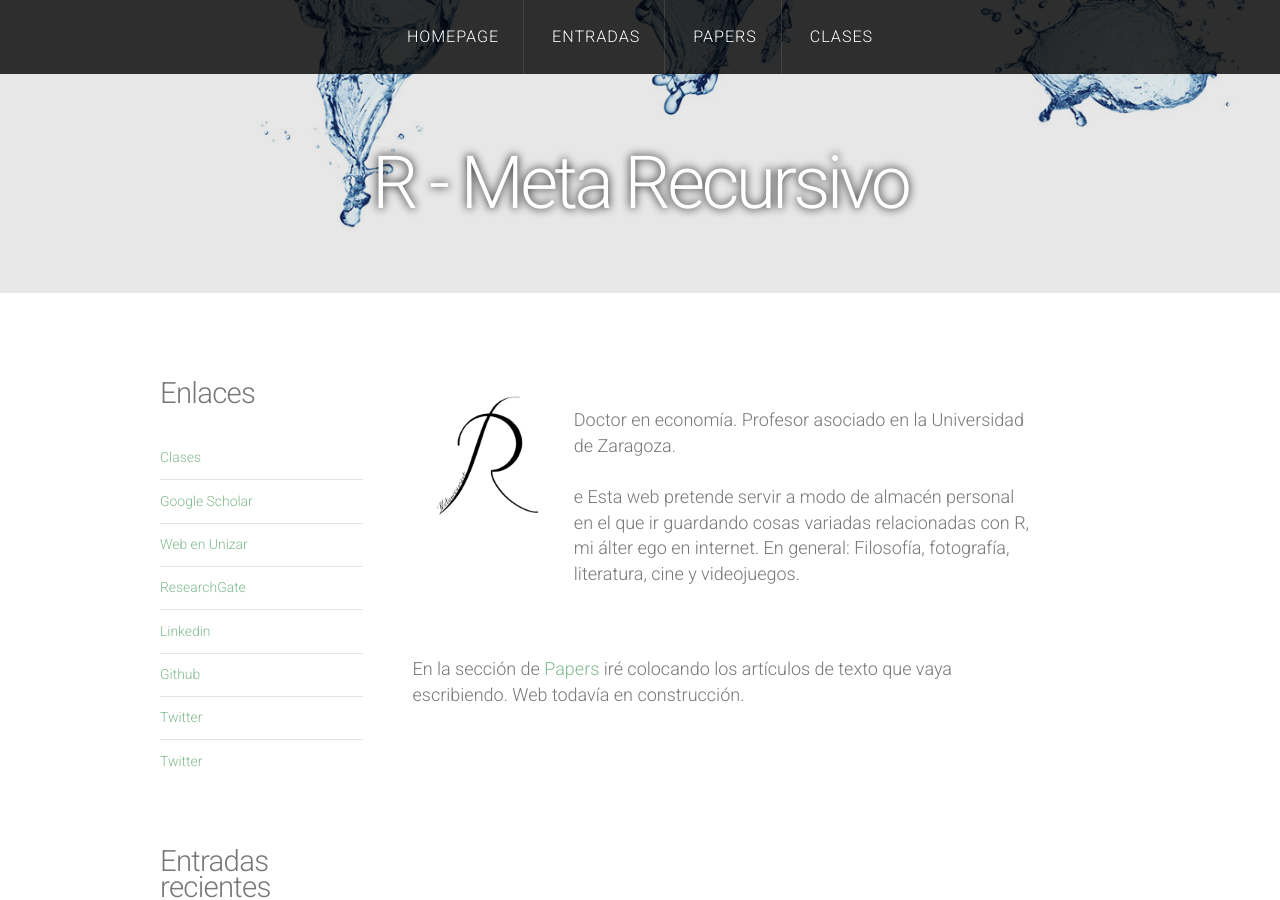
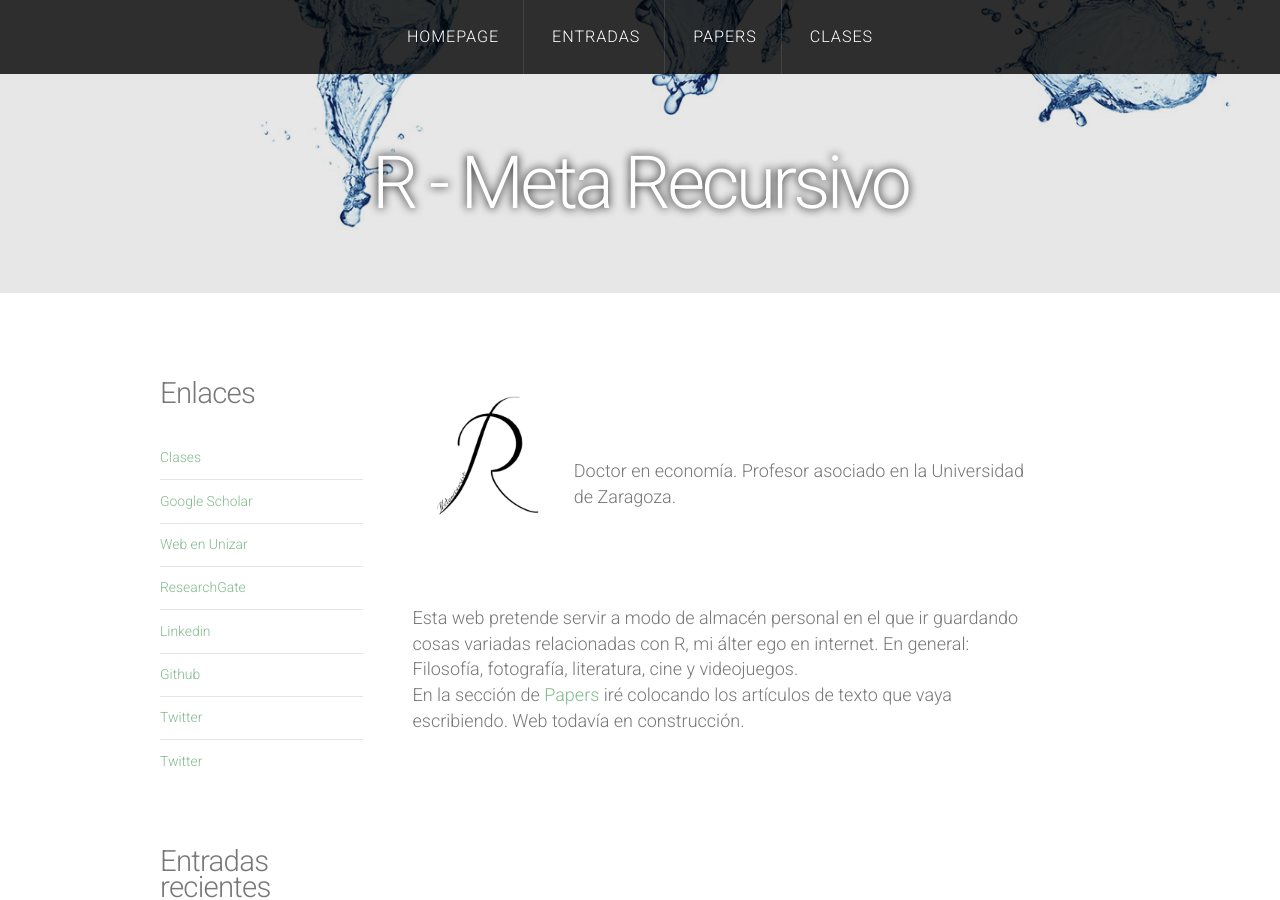
Before and after one commit to metarecursivo/metarecursivo.github.io, a Jekyll site: the page built from index.html, in a window 1280 px wide and 900 px high. Built offline with Jekyll 4.4.1, drawn with Linux system fonts in a browser that asks for light colours; nearby versions of some CDN libraries; the list of posts is cut into pages by our own code.

Commit message:
homepage1

```diff
--- a/index.html
+++ b/index.html
@@ -14,16 +14,21 @@
 					<br>
 
 					<ul>
-						<li style=margin-left:11em> <p style="font-size:18px"> Doctor en economía. Profesor asociado en la Universidad de Zaragoza.
+						<li style=margin-left:11em> <p style="font-size:18px">
 						<br>
-						<br>e
-						Esta web pretende servir a modo de almacén personal en el que ir guardando cosas variadas relacionadas con R, mi álter ego en internet. En general: Filosofía, fotografía, literatura, cine y videojuegos. </p></li>
+						<br>
+						Doctor en economía. Profesor asociado en la Universidad de Zaragoza.
+						<br>
+						<br>
+						 </p></li>
 					</ul>
 				</section>
 
 				<br>
 
-				<p align="left" style="font-size:18px">En la sección de <a href="/entradas.html">Papers</a> iré colocando los artículos de texto que vaya escribiendo. Web todavía en construcción. </p>
+				<p align="left" style="font-size:18px">Esta web pretende servir a modo de almacén personal en el que ir guardando cosas variadas relacionadas con R, mi álter ego en internet. En general: Filosofía, fotografía, literatura, cine y videojuegos.
+				<br>
+				En la sección de <a href="/entradas.html">Papers</a> iré colocando los artículos de texto que vaya escribiendo. Web todavía en construcción. </p>
 
 			</div>
 		</div>
```
